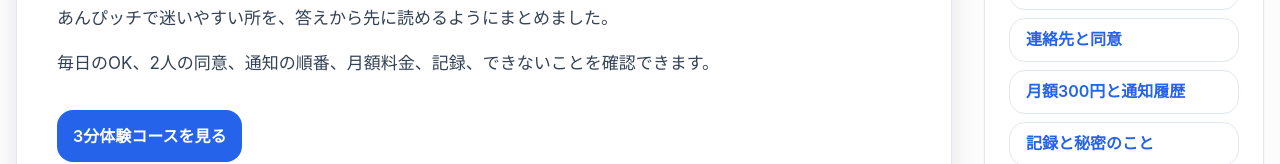
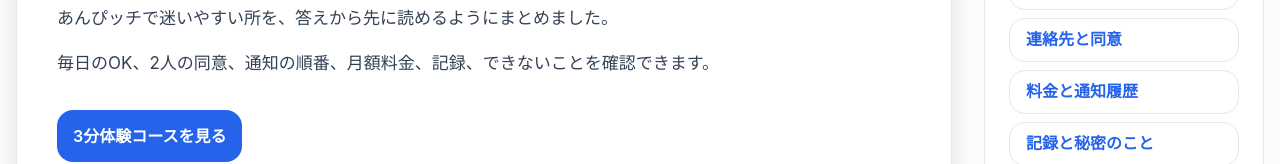
Before and after one commit to OPP-studio-macchino/anpi-watch-landing, a Next.js app: page /manual/faq in a window 1280 px wide. Shown: the part 193-357 px from the top of the page. Built offline with nearby package versions, Linux system fonts and the light colour scheme; no server answers.

Commit message:
fix(copy): clean up manual and faq explanations

```diff
--- a/components/faq/FAQPage.tsx
+++ b/components/faq/FAQPage.tsx
@@ -110,10 +110,10 @@
               aria-labelledby="trust-foundation-title"
             >
               <header className={styles.sectionHeader}>
-                <p className={styles.eyebrow}>信頼のために</p>
-                <h2 id="trust-foundation-title">先に確認できるページ</h2>
+                <p className={styles.eyebrow}>迷った時に見るページ</p>
+                <h2 id="trust-foundation-title">困った時に見るページ</h2>
                 <p>
-                  まず確認する、関係者別、運用時、登録前に分けて確認できます。
+                  料金、連絡先、通知、登録前の確認を、ページごとに見られます。
                 </p>
               </header>
 
--- a/components/faq/faqData.ts
+++ b/components/faq/faqData.ts
@@ -211,31 +211,19 @@
   },
   {
     id: "billing",
-    title: "月額300円と通知履歴",
-    description: "月額300円の考え方と、連絡先へ通知した回数の見方をまとめています。",
+    title: "料金と通知履歴",
+    description: "料金と、通知履歴の見方をまとめています。",
     items: [
-      {
-        faqId: "faq_when_charged",
-        question: "お金がかかるのはいつ？",
-        searchKeywords: ["いつ料金", "お金 いつかかる", "料金 発生 条件", "36時間 通知"],
-        answerSummary: "料金は月額300円です。",
-        answerDetail: [
-          "App Storeサブスクリプションとして月額300円で使うしくみです。",
-          "今月、連絡先へ何回通知したかは通知履歴で見られます。"
-        ],
-        nextAction: "料金が気になるときは、設定から通知履歴を開く"
-      },
       {
         faqId: "faq_no_extra_charge_after_36h",
         question: "料金はいくらですか？",
         searchKeywords: ["料金 いくら", "月額 いくら", "300円", "支払い"],
         answerSummary: "料金は月額300円です。",
         answerDetail: [
-          "App Storeサブスクリプションとして月額300円で使うしくみです。",
-          "長い時間OKがない時の連絡先への通知も、アプリの機能として使えます。",
-          "通知が起きた記録は、通知履歴として残ります。"
+          "料金は月額300円です。",
+          "くわしくは料金ページを見てください。"
         ],
-        nextAction: "料金が気になるときは、料金ページを見る"
+        nextAction: "料金ページを見る"
       },
       {
         faqId: "faq_notification_history_view",
@@ -261,13 +249,13 @@
         faqId: "faq_location_tracking",
         question: "私が今どこにいるか、ずっと見られているの？",
         searchKeywords: ["位置情報 ずっと見られる", "居場所 監視", "どこにいるかバレる", "ずっと見守り"],
-        answerSummary: "いいえ。ずっと居場所を見つづける仕組みではありません。",
+        answerSummary: "いいえ。位置情報を取得する仕組みはありません。",
         answerDetail: [
-          "主に見ているのは、最後に「OK」を押した時刻です。",
-          "今いる場所をずっと追いかけるものではありません。",
-          "家族や大切な人が、常に居場所を見るための道具ではありません。"
+          "あんぴッチには、位置情報を取得する仕組みはありません。",
+          "現在地や移動履歴は分かりません。",
+          "記録するのは、OKを押した時刻、連絡先の同意状態、通知を送った記録などです。"
         ],
-        nextAction: "気になるときは、設定や案内画面で記録される内容を確認する"
+        nextAction: "記録される内容を確認する"
       },
       {
         faqId: "faq_what_is_logged",
@@ -331,12 +319,12 @@
         faqId: "faq_auto_phone_call",
         question: "電話をかけて起こしてくれるの？",
         searchKeywords: ["自動で電話", "起こしてくれる", "電話連絡 ある", "架電してくれる"],
-        answerSummary: "いいえ。今は自動で電話をかける仕組みではありません。",
+        answerSummary: "いいえ。あんぴッチには、自動で電話をかける機能はありません。",
         answerDetail: [
           "使うのは、スマホのお知らせです。",
           "必要な段階ではSMSを使います。",
           "48時間以上では、必要に応じてメールも使います。",
-          "自動の電話は、今の対象ではありません。"
+          "自動で電話をかけることはありません。"
         ],
         nextAction: "通知の流れを知りたいときは、24時間→30時間→36時間→42時間→48時間の順番を確認する"
       }
--- a/components/manual/ManualPage.tsx
+++ b/components/manual/ManualPage.tsx
@@ -181,7 +181,7 @@
                 <div className={styles.billingRow}>
                     <div className={styles.billingHead}>
                         <StatusBadge tone="warning" label="通知予告" />
-                        <span className={styles.amount}>月額300円に含まれます</span>
+                        <span className={styles.amount}>本人SMS</span>
                     </div>
                     <p>36時間で連絡先AへSMSを送ります。</p>
                 </div>
```
Also changed, not shown: components/manual/manualData.ts (+6 -6 lines), 2 other files (tests, documents, lock files or other folders).
